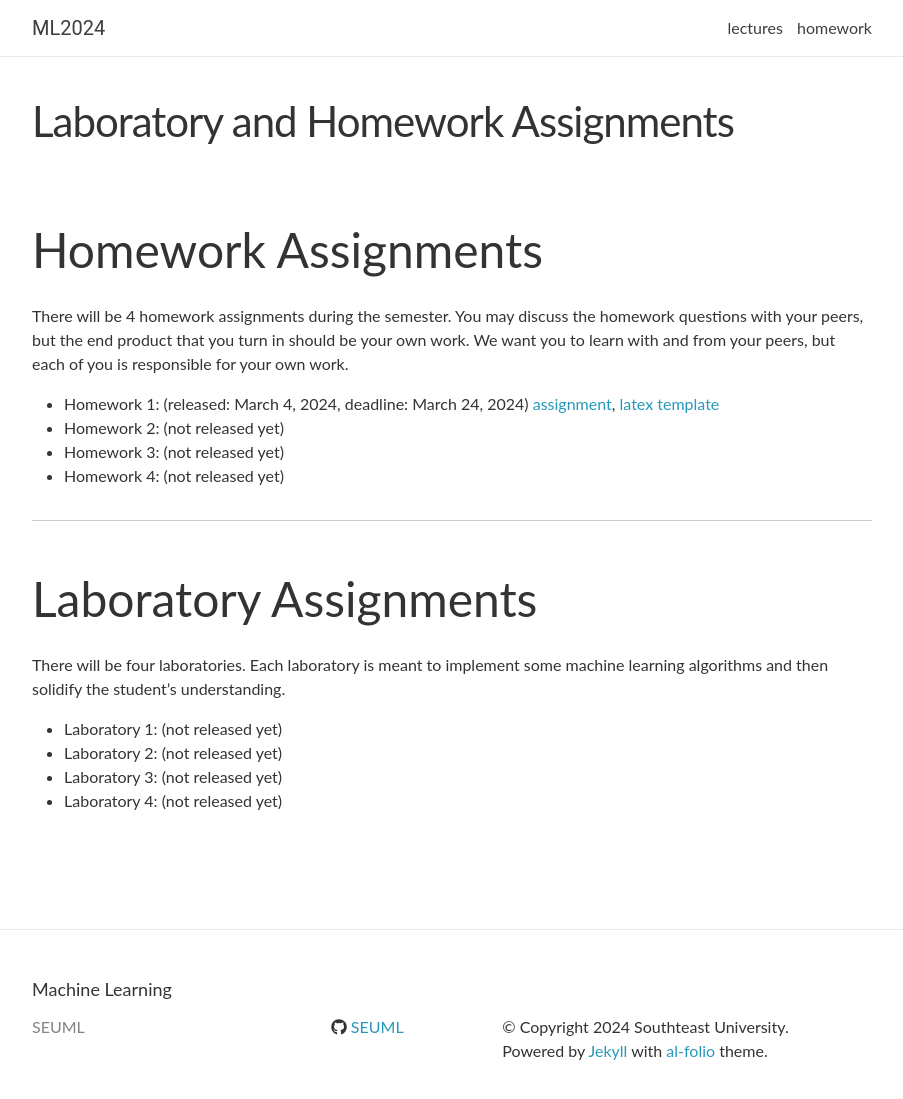
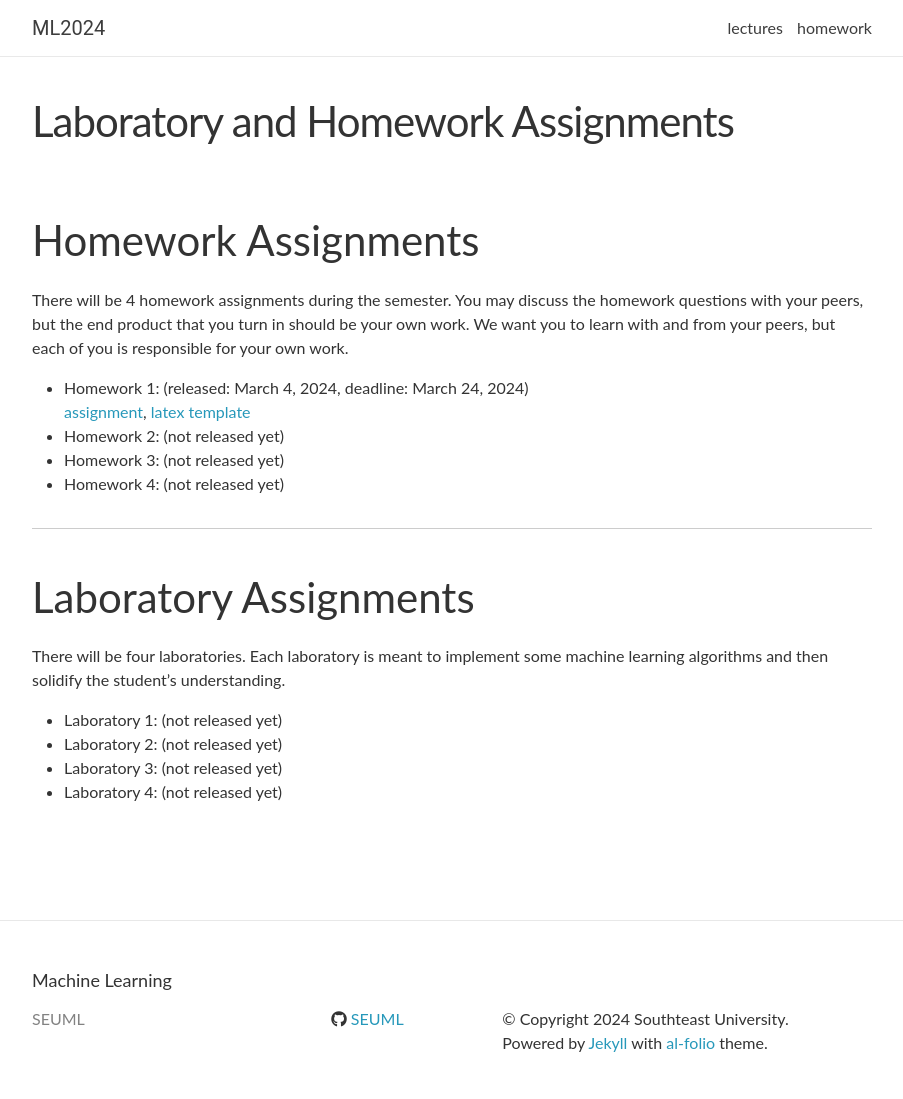
Before and after one commit to SEUML/ml-spring-2024, a Jekyll site: the page built from _pages/homework.md, in a window 1280 px wide and 1124 px high. Shown: the top 1099 px of the window, without its empty margins (188-1091 px from the left). Built offline with Jekyll 4.4.1, drawn with Linux system fonts in a browser that asks for light colours; nearby versions of some CDN libraries; comment, search, counter and statistics services are not loaded.

Commit message:
first commit

```diff
--- a/_pages/homework.md
+++ b/_pages/homework.md
@@ -4,11 +4,12 @@ permalink: /homework/
 title: Laboratory and Homework Assignments
 ---
 
-# Homework Assignments
+## Homework Assignments
 There will be 4 homework assignments during the semester. You may discuss the homework questions with your peers, but the end product that you turn in should be your own work. We want you to learn with and from your peers, but each of you is responsible for your own work.
 
 
 - Homework 1: (released: March 4, 2024, deadline: March 24, 2024)
+<br>
 [assignment]({{ "/assets/assignments/hw1/assignment_v1.pdf" | relative_url }}){:target="\_blank"}, [latex template]({{ "/assets/assignments/hw1/latex_v1.tex" | relative_url }}){:target="\_blank"}
 - Homework 2: (not released yet)
 - Homework 3: (not released yet)
@@ -16,7 +17,7 @@ There will be 4 homework assignments during the semester. You may discuss the ho
 
 ***
 
-# Laboratory Assignments
+## Laboratory Assignments
 
 There will be four laboratories. Each laboratory is meant to implement some machine learning algorithms and then solidify the student's understanding.
 
```
